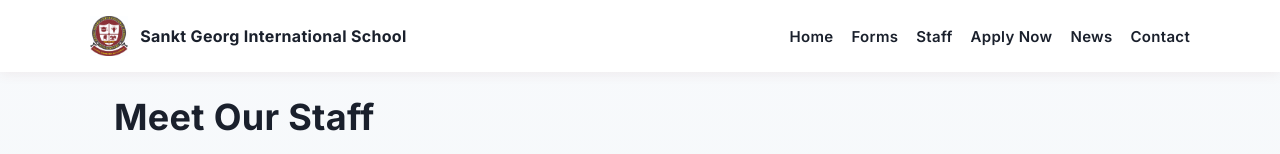
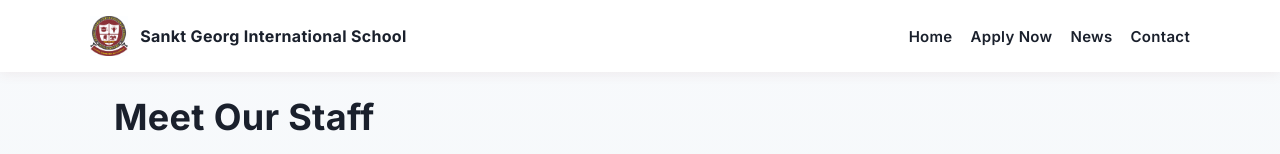
Before and after one commit to Rickyfre/School-Site, a plain HTML site: page staff.html in a window 1280 px wide. Shown: the top 154 px of the page. Drawn offline with Linux system fonts and the light colour scheme.

Commit message:
Update staff.html

```diff
--- a/staff.html
+++ b/staff.html
@@ -76,8 +76,6 @@
             <nav aria-label="Main">
                 <ul id="navMenu">
                     <li><a href="index.html">Home</a></li>
-                    <li><a href="index.html#forms">Forms</a></li>
-                    <li><a href="staff.html">Staff</a></li>
                     <li><a href="admission.html">Apply Now</a></li>
                     <li><a href="index.html#news">News</a></li>
                     <li><a href="index.html#contact">Contact</a></li>
```
